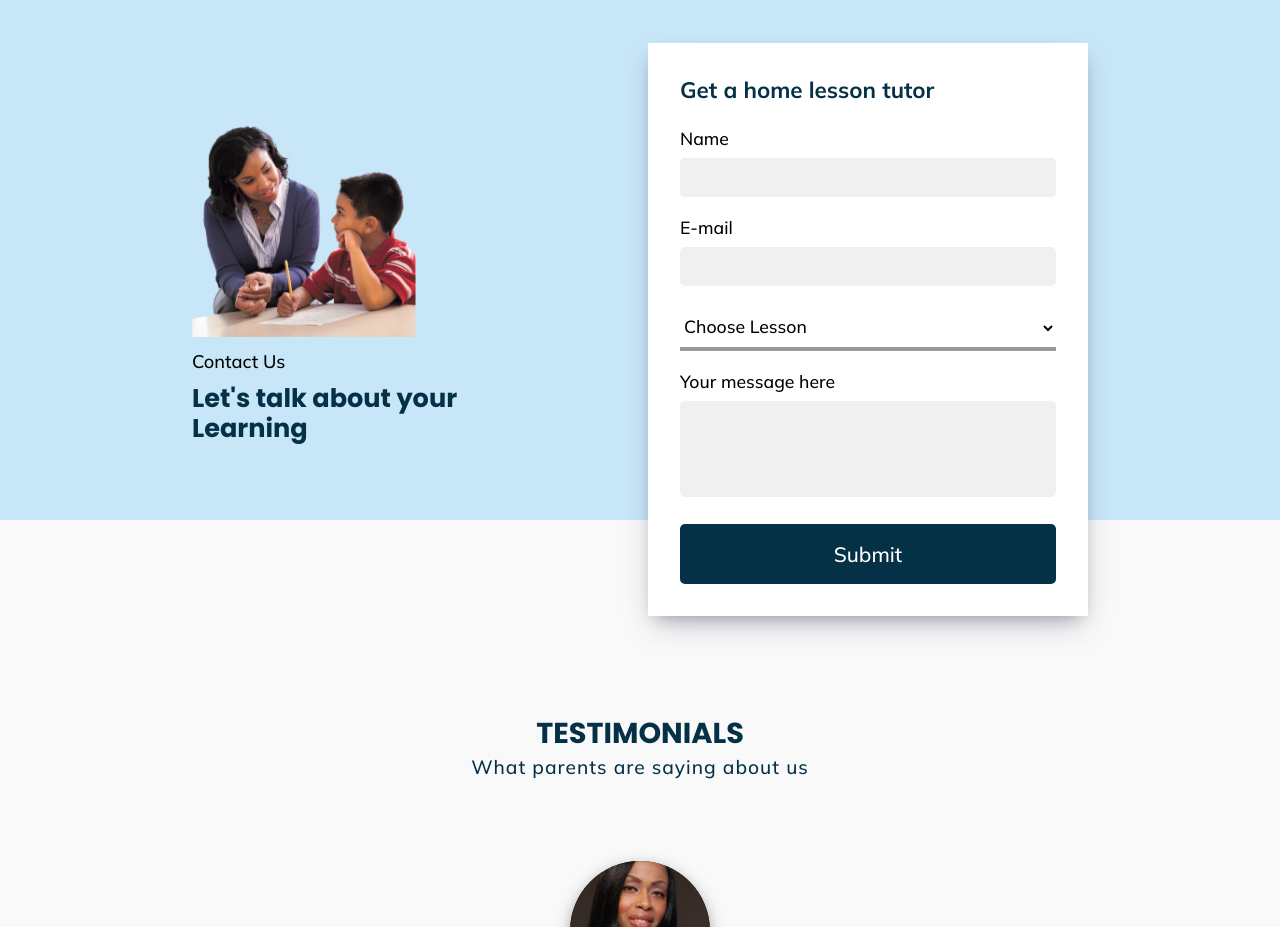
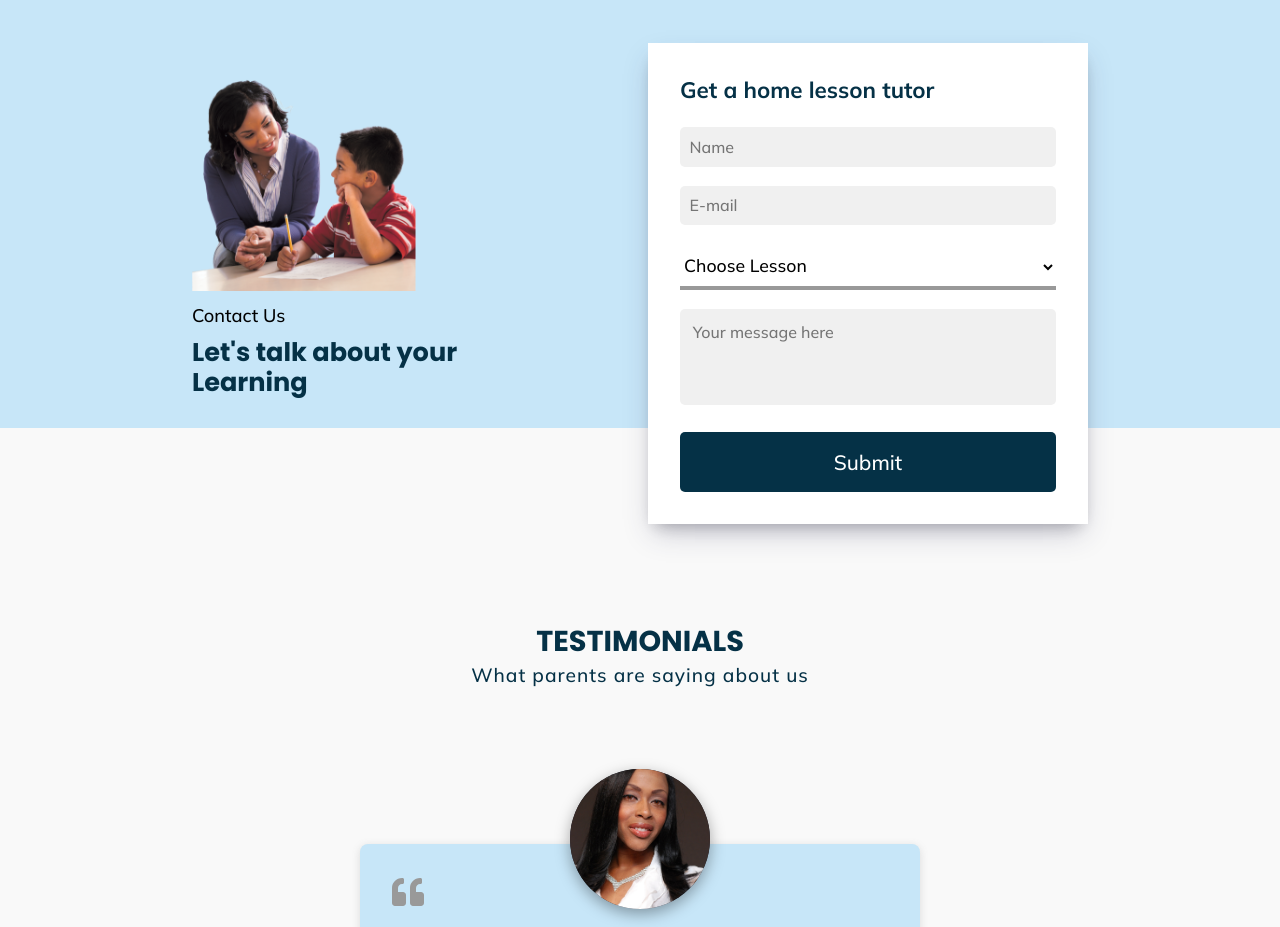
Before and after one commit to ucheyakpa/lemansacademy, a React (Create React App) app: page / in a window 1280 px wide. Shown: the part 3620-4547 px from the top of the page. Built offline with nearby package versions, Linux system fonts and the light colour scheme.

Commit message:
removed label on contact

```diff
--- a/src/components/Contact/ContactElements.js
+++ b/src/components/Contact/ContactElements.js
@@ -179,15 +179,6 @@ export const Button = styled.input`
   }
 `;
 
-export const Label = styled.label`
-  margin-bottom: -0.6em;
-  font-size: 1.1rem;
-
-  @media screen and (max-width: 48em) {
-    font-size: 1rem;
-  }
-`;
-
 export const Select = styled.select`
   padding-block: 0.5em;
   border: none;
--- a/src/components/Contact/index.js
+++ b/src/components/Contact/index.js
@@ -15,7 +15,6 @@ import {
   Input,
   TextArea,
   Button,
-  Label,
   Select,
   Option,
   Alert,
@@ -83,27 +82,26 @@ const Contact = () => {
         </InfoContainer>
 
         <FormContainer>
-          {status && renderAlert()}
           <Form onSubmit={handleSubmit}>
             <FormHeader>Get a home lesson tutor</FormHeader>
 
-            <Label id="name">Name</Label>
             <Input
               type="text"
               name="fullName"
               htmlFor="name"
               value={values.fullName}
               onChange={handleChange}
+              placeholder="Name"
               required
             />
 
-            <Label id="email">E-mail</Label>
             <Input
               type="email"
               name="email"
               htmlFor="email"
               value={values.email}
               onChange={handleChange}
+              placeholder="E-mail"
               required
             />
 
@@ -122,12 +120,12 @@ const Contact = () => {
               <Option value="Lesson & skill">Lesson & skill</Option>
             </Select>
 
-            <Label id="message">Your message here</Label>
             <TextArea
               value={values.message}
               name="message"
               htmlFor="message"
               onChange={handleChange}
+              placeholder="Your message here"
               required
             />
             {status && renderAlert()}
--- a/src/pages/Tutor.js
+++ b/src/pages/Tutor.js
@@ -35,7 +35,7 @@ const HeroWrapper = styled.div`
   padding: 1em 3em;
 
   @media screen and (max-width: 48em) {
-    padding: 1em;
+    padding: 1em 1.4em;
   }
 `;
 
```
